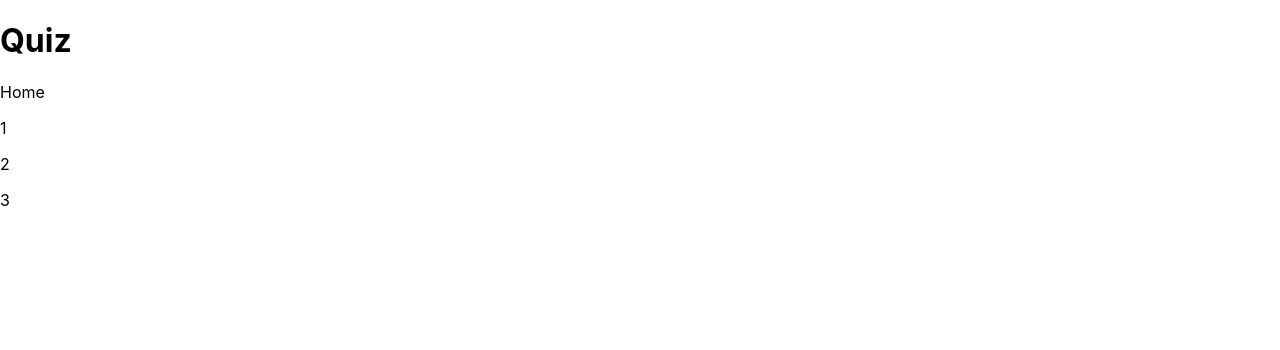
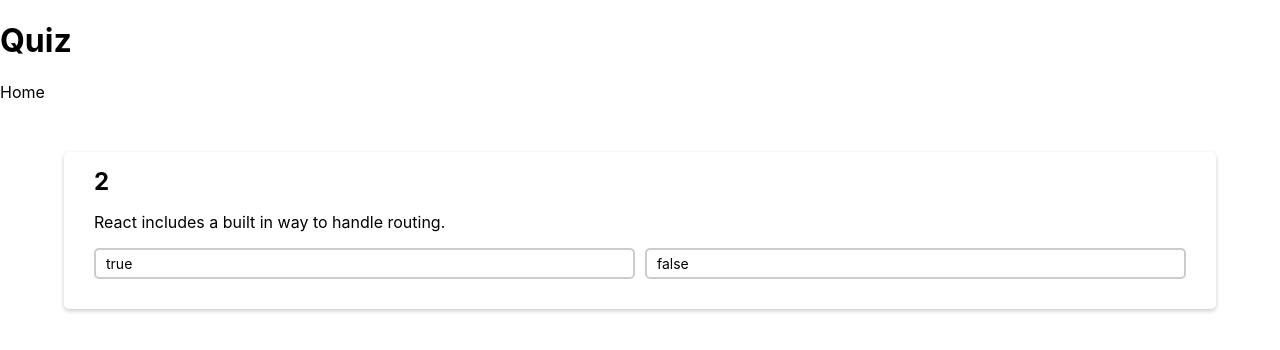
Before and after one commit to zneib/frontend-tester, a Next.js app: page /quiz in a window 1280 px wide. Shown: the top 350 px of the page. Built offline with nearby package versions, Linux system fonts and the light colour scheme.

Commit message:
Trying to get the next button wired up

```diff
--- /dev/null
+++ b/components/QuizCard.tsx
@@ -0,0 +1,78 @@
+import { useState, useEffect } from 'react';
+import styled from 'styled-components';
+
+const CardWrapper = styled.div`
+  width: 90%;
+  padding: 15px 30px 30px;
+  box-shadow: 0px 2px 4px 0px rgba(0,0,0,0.2);
+  border-radius: 5px;
+  margin: 50px auto;
+  & > h2 {
+    margin: 0;
+  }
+`
+
+const OptionsContainer = styled.div`
+  display: grid;
+  grid-template-columns: 1fr 1fr;
+  gap: 10px;
+`
+
+const Option = styled.button`
+  all: unset;
+  border: 2px solid #ccc;
+  border-radius: 5px;
+  padding: 5px 10px;
+  font-size: 14px;
+  cursor: pointer;
+  &:hover {
+    border: 2px solid #003E6B;
+  }
+`
+
+const NextBtn = styled.button`
+  all: unset;
+  cursor: pointer;
+  border-radius: 5px;
+  color: #0A558C;
+  background-color: #DCEEFB;
+  padding: 5px 10px;
+  margin-top: 15px;
+  font-size: 14px;
+`
+
+interface CardProps {
+  id: number;
+  text: string;
+  answerOptions: string[] | boolean[];
+  answer: string | boolean;
+  setCardNumber: (a: number) => number
+}
+
+export default function QuizCard({ id, text, answerOptions, answer, setCardNumber }: CardProps) {
+  const [selectedAnswer, setSelectedAnswer] = useState('')
+  const [isAnswered, setIsAnswered] = useState(false)
+  const [isCorrect, setIsCorrect] = useState(false)
+
+  useEffect(() => {
+    if (selectedAnswer === answer.toString()) {
+      setIsCorrect(true)
+    }
+    if (selectedAnswer) {
+      setIsAnswered(true)
+    }
+  }, [answer, selectedAnswer])
+
+  return (
+    <CardWrapper>
+      <h2>{id}</h2>
+      <p>{text}</p>
+      <OptionsContainer>
+        {answerOptions?.length > 0 && answerOptions.map((option, index) => (
+          <Option key={index} type="button" onClick={() => setSelectedAnswer(option.toString())}>{option.toString()}</Option>
+        ))}
+      </OptionsContainer>
+      {isAnswered && <NextBtn onClick={() => setCardNumber(id + 1)}>NEXT</NextBtn>}
+    </CardWrapper>
+  )
+}
--- a/package.json
+++ b/package.json
@@ -11,12 +11,14 @@
   "dependencies": {
     "next": "12.1.6",
     "react": "18.1.0",
-    "react-dom": "18.1.0"
+    "react-dom": "18.1.0",
+    "styled-components": "^5.3.5"
   },
   "devDependencies": {
     "@types/node": "17.0.36",
     "@types/react": "18.0.9",
     "@types/react-dom": "18.0.5",
+    "@types/styled-components": "^5.1.25",
     "eslint": "8.16.0",
     "eslint-config-next": "12.1.6",
     "typescript": "4.7.2"
--- a/pages/index.tsx
+++ b/pages/index.tsx
@@ -1,6 +1,7 @@
 import type { NextPage } from 'next'
 import Head from 'next/head'
 import Image from 'next/image'
+import Link from 'next/link'
 import styles from '../styles/Home.module.css'
 
 const Home: NextPage = () => {
@@ -23,7 +24,9 @@
         </p>
 
         <div className={styles.grid}>
-          <div>Start Quiz</div>
+          <Link href="/quiz">
+            <a>Start Quiz</a>
+          </Link>
         </div>
       </main>
 
--- a/pages/quiz.tsx
+++ b/pages/quiz.tsx
@@ -1,34 +1,60 @@
+import { useState } from 'react';
 import { NextPage } from "next";
 import Link from "next/link";
+import QuizCard from "../components/QuizCard";
 
 const data = [
   {
     id: 1,
-    question: 'What is a prop in React?',
-    answer: 'A prop is a dynamic piece of information passed into React components.'
+    text: 'What is prop drilling in React?',
+    answerOptions: [
+      "Passing props continually down to more child components.",
+      "A kind of prop type.",
+      "A new React feature.",
+      "A way to style React apps."
+    ],
+    answer: 'Passing props continually down to more child components.'
   },
   {
     id: 2,
-    question: 'True or False. React includes a built in way to handle routing.',
-    answer: 'false'
+    text: 'React includes a built in way to handle routing.',
+    answerOptions: [true, false],
+    answer: false,
   },
   {
     id: 3,
-    question: 'True or False. React hooks were introduced in React version 16.8.0.',
-    answer: 'true'
+    text: 'React hooks were introduced in React version 16.8.0.',
+    answerOptions: [true, false],
+    answer: true
   }
 ]
 
 const Quiz: NextPage = () => {
+  const [cardNumber, setCardNumber] = useState(1)
   return (
     <>
       <h1>Quiz</h1>
       <Link href="/">
         <a>Home</a>
       </Link>
-      {data?.length > 0 && data.map((question) => (
-        <p key={question.id}>{question.id}</p>
-      ))}
+      {data[cardNumber] && (
+        <QuizCard
+          id={data[cardNumber].id}
+          text={data[cardNumber].text}
+          answerOptions={data[cardNumber].answerOptions}
+          answer={data[cardNumber].answer}
+          setCardNumber={setCardNumber}
+        />
+      )}
+      {/* {data?.length > 0 && data.map((question) => (
+        <QuizCard
+          key={question.id}
+          id={question.id}
+          text={question.text}
+          answerOptions={question.answerOptions}
+          answer={question.answer}
+        />
+      ))} */}
     </>
   )
 }
```
Also changed, not shown: 1 other file (tests, documents, lock files or other folders).
